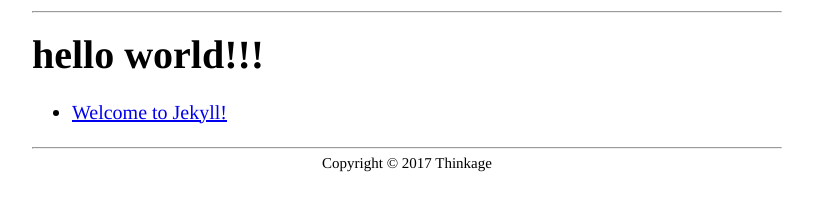
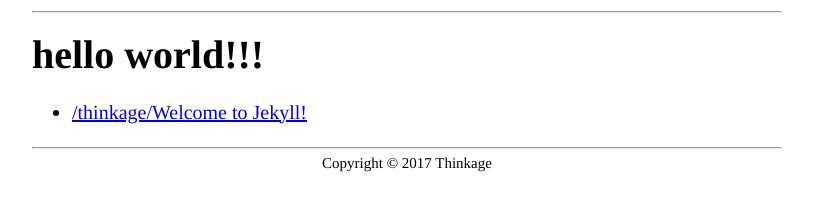
Before and after one commit to schwalbe10/thinkage, a Jekyll site: the page built from index.md, in a window 1280 px wide. Shown: the part 151-362 px from the top of the page, without its empty margins (233-1046 px from the left). Built offline with Jekyll 4.4.1, drawn with Linux system fonts in a browser that asks for light colours.

Commit message:
no message

```diff
--- a/_layouts/default.html
+++ b/_layouts/default.html
@@ -3,7 +3,7 @@
 <head>
   <meta charset="utf-8">
   <title>{{page.title}} - {{site.name}}</title>
-  <link rel="stylesheet" href="/css/default.css">
+  <link rel="stylesheet" href="/thinkage/css/default.css">
   <meta name="viewport" content="width=device-width,initial-scale=1">
 <body>
   {% include header.html %}
--- a/index.md
+++ b/index.md
@@ -6,5 +6,5 @@ title: my first jekyll site
 # hello world!!!
 
 {% for post in site.posts %}
-- [{{post.title}}]({{post.url}})
+- [/thinkage/{{post.title}}]({{post.url}})
 {% endfor %}
```
Also changed, not shown: 4 other files.
